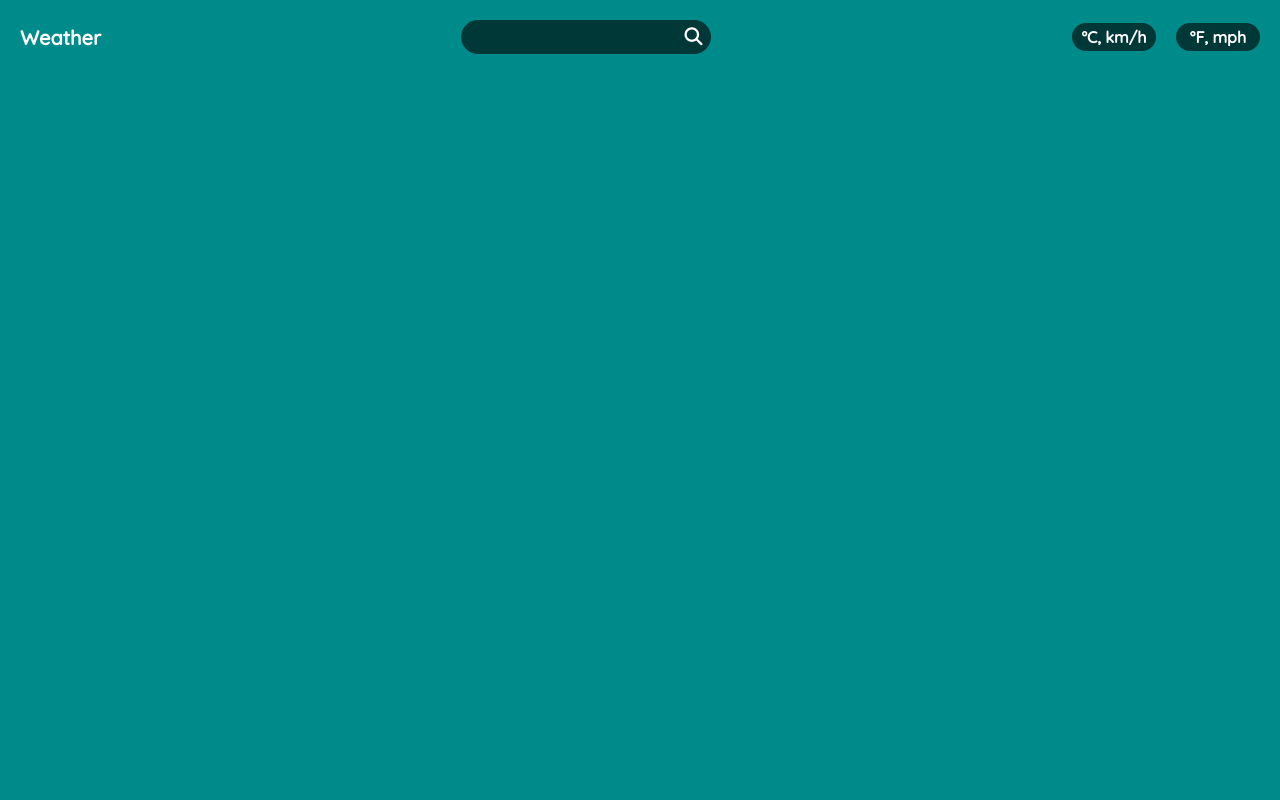
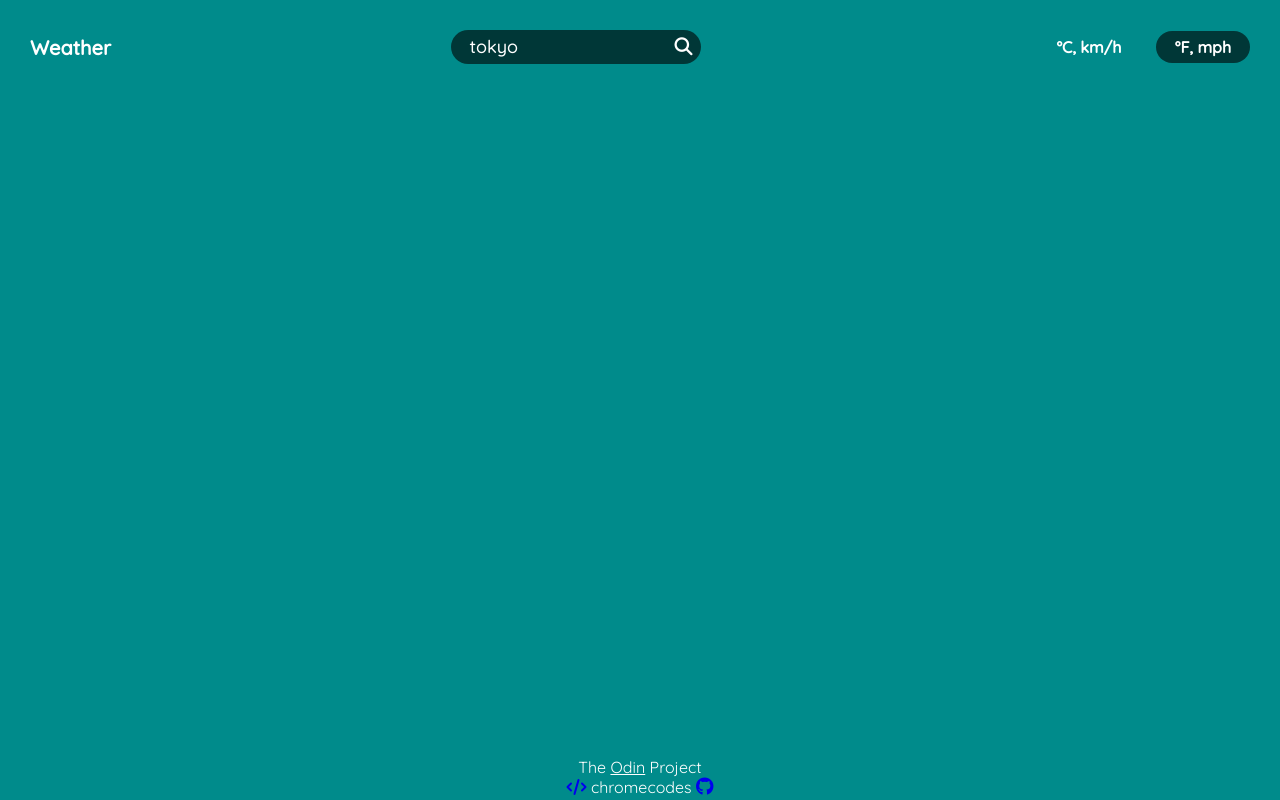
Before and after one commit to chromecodes/weather-app, a website built with webpack: page dist/index.html in a window 1280 px wide. Built offline with nearby package versions, Linux system fonts and the light colour scheme.

Commit message:
updated files

```diff
--- a/src/css/style.css
+++ b/src/css/style.css
@@ -3,16 +3,17 @@
 
 body {
   font-family: "quicksand", sans-serif;
-  font-weight: 500;
-  padding: 10px;
+  min-height: 100vh;
   background-color: darkcyan;
   color: white;
+  display: flex;
+  flex-direction: column;
 }
 .header {
   display: flex;
   align-items: center;
   justify-content: space-between;
-  padding: 10px;
+  padding: 30px;
   font-size: 20px;
   font-weight: 600;
 }
@@ -31,7 +32,7 @@ body {
   background: transparent;
   border-radius: 60px;
   padding-left: 15px;
-  font-weight: 600;
+  font-weight: 500;
 }
 .searchbtn {
   background: transparent;
@@ -53,8 +54,11 @@ body {
   gap: 20px;
 }
 .unit {
-  height: 28px;
-  width: 84px;
+  display: flex;
+  align-items: center;
+  justify-content: center;
+  height: 32px;
+  width: 94px;
   border-radius: 50px;
   font-size: 16px;
   font-weight: 600;
@@ -63,3 +67,55 @@ body {
   border: none;
   cursor: pointer;
 }
+input[type="radio"] {
+  display: none;
+}
+input[type="radio"]:checked + .unit {
+  background: transparent;
+}
+
+/******* MAIN SECTION *************/
+
+.main {
+  height: 100%;
+  flex-grow: 1;
+  padding: 20px;
+}
+/********** FOOTER SECTION ********/
+
+.footer {
+  border-top: 1px solid var(--terinary-bg-color);
+  color: var(--secondary-drgreen-accent);
+  padding: 10px 0px 4px 0px;
+  font-size: 16px;
+  text-align: center;
+}
+.odin {
+  color: var(--primary-drgreen-accent);
+}
+.fa-code {
+  font-size: 16px;
+  color: var(--secondary-red-accent);
+  transition: transform 0.5s ease-in-out;
+}
+
+.fa-github {
+  font-size: 18px;
+  color: var(--secondary-blue-accent);
+  transition: transform 0.5s ease-in-out;
+}
+
+.fa-code:hover {
+  -webkit-transform: matrix(-1, 0, 0, 1, 0, 0);
+  -moz-transform: matrix(-1, 0, 0, 1, 0, 0);
+  -o-transform: matrix(-1, 0, 0, 1, 0, 0);
+  transform: matrix(-1, 0, 0, 1, 0, 0) scale(1.1);
+}
+
+.fa-github:hover {
+  transform: rotate(720deg) scale(1.2);
+}
+
+.odin:hover {
+  transform: scale(1.2);
+}
--- a/src/js/index.js
+++ b/src/js/index.js
@@ -2,6 +2,9 @@ import '../css/normalize.css';
 import '../css/style.css';
 
 import { apiData } from './Data';
+import {listeners} from './listener'
 
-console.log(
-    apiData.crutWthrFetch('Amsterdam','metric'));
+
+listeners()
+let t2 = new Date().getUTCSeconds
+console.log(t2);
```
Also changed, not shown: dist/index.html.
